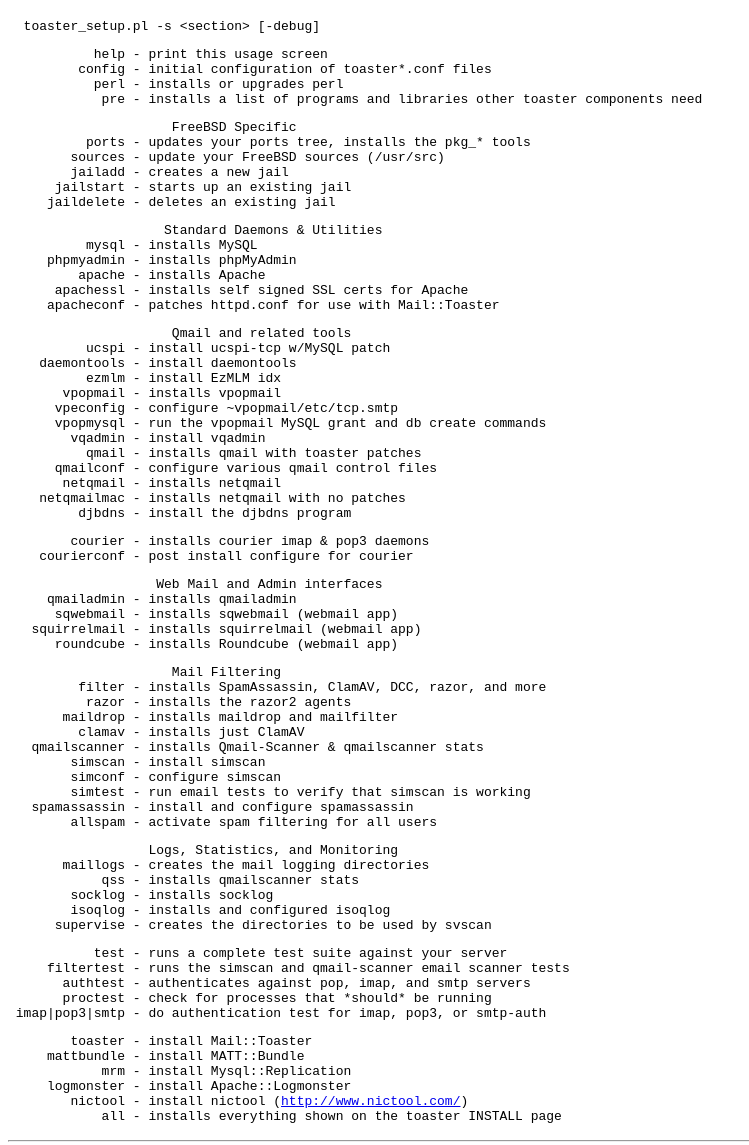
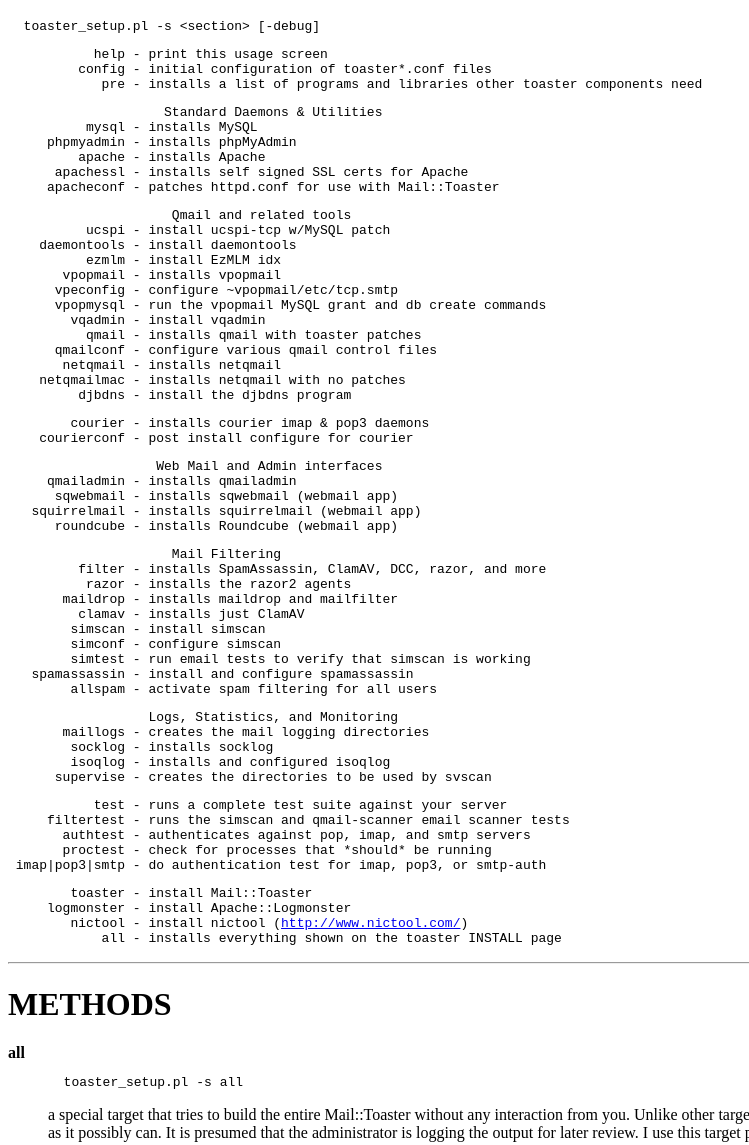
Before and after one commit to msimerson/Mail-Toaster, a plain HTML site: page doc/README.html in a window 1280 px wide. Shown: the part 910-2055 px from the top of the page, without its empty margins (0-749 px from the left). Drawn offline with Linux system fonts and the light colour scheme.

Commit message:
doc cleanups, qmail hostname setting
POD doc cleanups
fixed inverted regexp match that caused control/me to be set to the system
  hostname instead of toaster-watcher.conf configured value

```diff
--- a/doc/README.html
+++ b/doc/README.html
@@ -80,15 +80,7 @@
 <pre>
            help - print this usage screen
          config - initial configuration of toaster*.conf files
-           perl - installs or upgrades perl
             pre - installs a list of programs and libraries other toaster components need</pre>
-<pre>
-                     FreeBSD Specific
-          ports - updates your ports tree, installs the pkg_* tools
-        sources - update your FreeBSD sources (/usr/src)
-        jailadd - creates a new jail
-      jailstart - starts up an existing jail
-     jaildelete - deletes an existing jail</pre>
 <pre>
                     Standard Daemons &amp; Utilities
           mysql - installs MySQL
@@ -125,7 +117,6 @@
           razor - installs the razor2 agents
        maildrop - installs maildrop and mailfilter
          clamav - installs just ClamAV
-   qmailscanner - installs Qmail-Scanner &amp; qmailscanner stats
         simscan - install simscan
         simconf - configure simscan
         simtest - run email tests to verify that simscan is working
@@ -134,7 +125,6 @@
 <pre>
                   Logs, Statistics, and Monitoring
        maillogs - creates the mail logging directories
-            qss - installs qmailscanner stats
         socklog - installs socklog
         isoqlog - installs and configured isoqlog
       supervise - creates the directories to be used by svscan</pre>
@@ -146,8 +136,6 @@
  imap|pop3|smtp - do authentication test for imap, pop3, or smtp-auth</pre>
 <pre>
         toaster - install Mail::Toaster
-     mattbundle - install MATT::Bundle
-            mrm - install Mysql::Replication
      logmonster - install Apache::Logmonster
         nictool - install nictool (<a href="http://www.nictool.com/">http://www.nictool.com/</a>)
             all - installs everything shown on the toaster INSTALL page</pre>
```
Also changed, not shown: doc/Changes.html (+4 -1 lines), doc/toaster-watcher.conf.html (+0 -3 lines), 13 other files.
